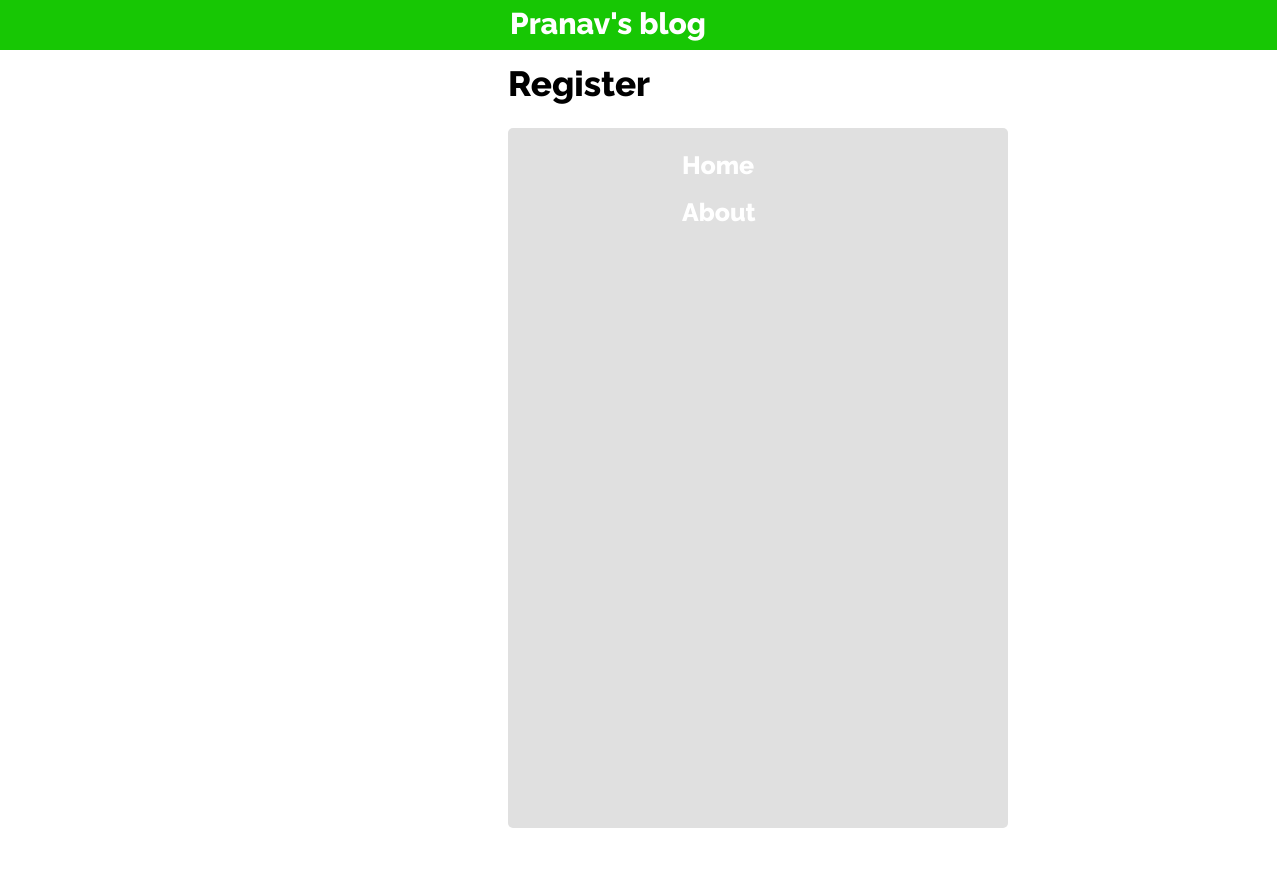
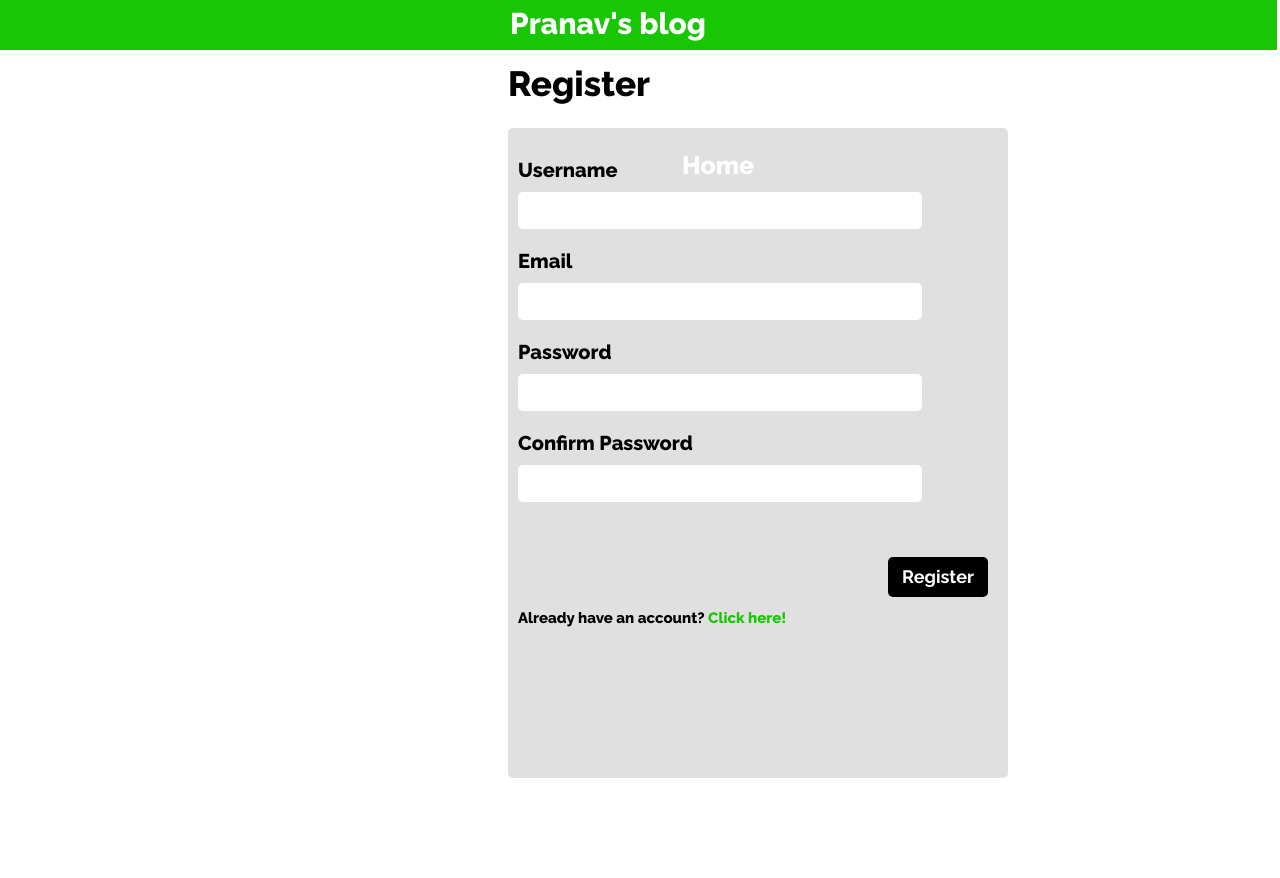
Before and after one commit to pranftw/flask_it, a Flask app: page /register in a window 1280 px wide. After the commit the page ends 778 px from the top, so only its background shows below. Run offline with Flask 2, Linux system fonts and the light colour scheme.

Commit message:
Updated register.html

```diff
--- a/templates/register.html
+++ b/templates/register.html
@@ -2,9 +2,72 @@
 
 {% block content %}
   <h1 style="margin-left:500px;">Register</h1>
-  <div class="post" style="margin-top:20px;height:700px;">
+  <div class="post" style="margin-top:20px;height:650px;">
     <form method="POST" action="">
       {{ form.hidden_tag() }}
+      <div style="height:10px;"></div>
+      <div style="margin-top:20px;">
+        {{ form.username.label(class="label_field") }}
+        <div></div>
+        {% if form.username.errors %}
+          {{ form.username(class="input_field_error") }}
+          <div style="color:#f72d52;">
+            {% for error in form.username.errors %}
+              <h3 style="font-size:15px;margin-top:5px;">{{ error }}</h3>
+            {% endfor %}
+          </div>
+        {% else %}
+          {{ form.username(class="input_field") }}
+        {% endif %}
+      </div>
+      <div style="margin-top:20px;">
+        {{ form.email.label(class="label_field") }}
+        <div></div>
+        {% if form.email.errors %}
+          {{ form.email(class="input_field_error") }}
+          <div style="color:#f72d52;">
+            {% for error in form.email.errors %}
+              <h3 style="font-size:15px;margin-top:5px;">{{ error }}</h3>
+            {% endfor %}
+          </div>
+        {% else %}
+          {{ form.email(class="input_field") }}
+        {% endif %}
+      </div>
+      <div style="margin-top:20px;">
+        {{ form.password.label(class="label_field") }}
+        <div></div>
+        {% if form.password.errors %}
+          {{ form.password(class="input_field_error") }}
+          <div style="color:#f72d52;">
+            {% for error in form.password.errors %}
+              <h3 style="font-size:15px;margin-top:5px;">{{ error }}</h3>
+            {% endfor %}
+          </div>
+        {% else %}
+          {{ form.password(class="input_field") }}
+        {% endif %}
+      </div>
+      <div style="margin-top:20px;">
+        {{ form.confirm_password.label(class="label_field") }}
+        <div></div>
+        {% if form.confirm_password.errors %}
+          {{ form.confirm_password(class="input_field_error") }}
+          <div style="color:#f72d52;">
+            {% for error in form.confirm_password.errors %}
+              <h3 style="font-size:15px;margin-top:5px;">{{ error }}</h3>
+            {% endfor %}
+          </div>
+        {% else %}
+          {{ form.confirm_password(class="input_field") }}
+        {% endif %}
+      </div>
+      <div style="margin-top:20px;">
+        {{ form.submit(class="button submit_button") }}
+      </div>
+      <div>
+        <h2 style="font-size:15px;">Already have an account? <a style="text-decoration:none;color:#17c704;" href="/login">Click here!</a></h2>
+      </div>
     </form>
   </div>
 {% endblock content%}
```
